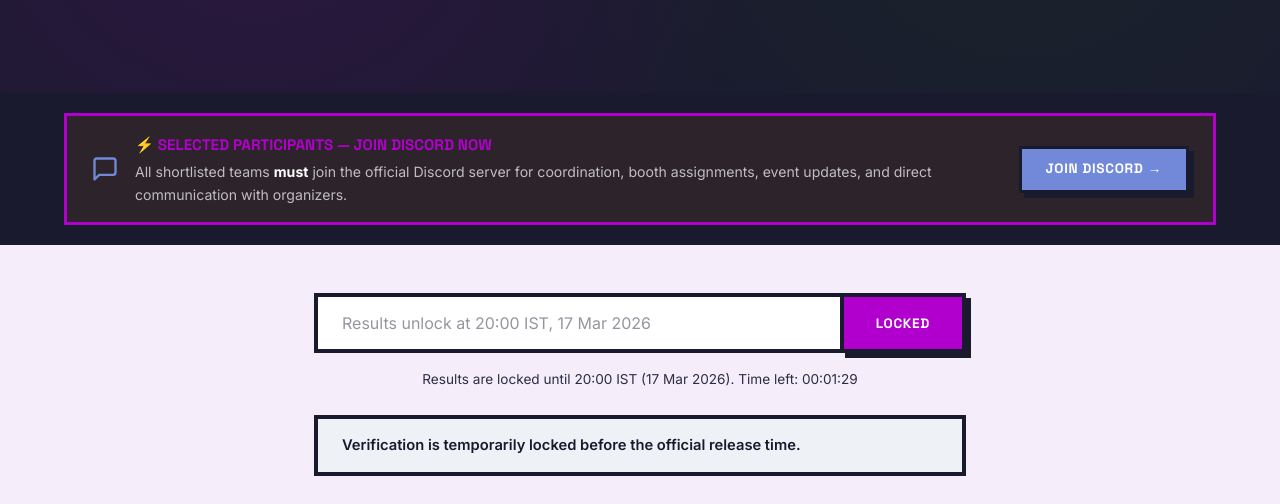
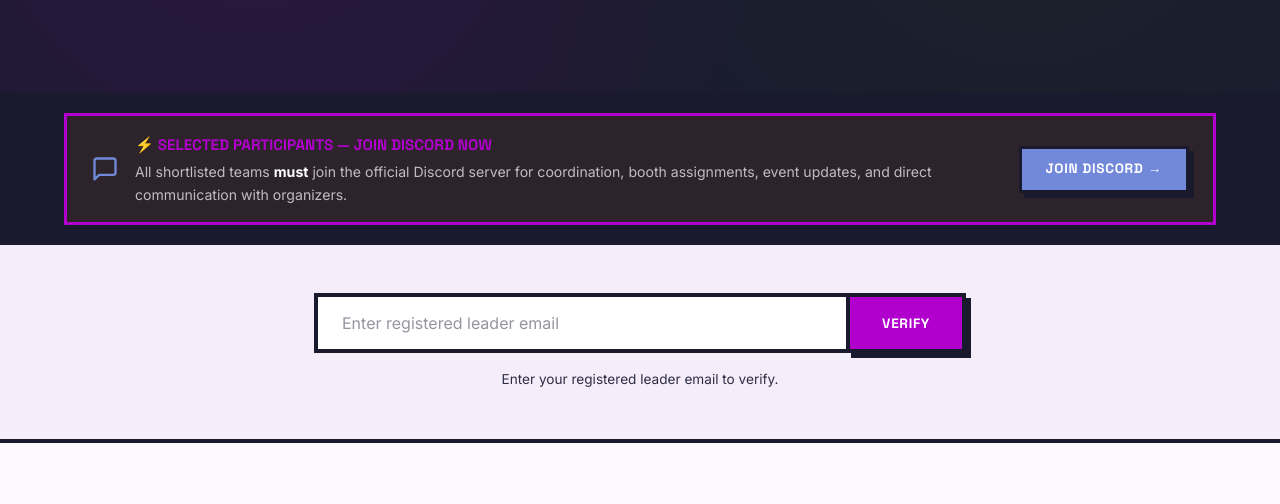
Before and after one commit to gobitsnbytes/indiainnovates, a website: page results.html in a window 1280 px wide. Shown: the part 439-943 px from the top of the page. Drawn offline with Linux system fonts and the light colour scheme.

Commit message:
Remove timer lock, allow search immediately

```diff
--- a/js/results.js
+++ b/js/results.js
@@ -84,8 +84,8 @@ document.addEventListener('DOMContentLoaded', () => {
 
   const hashSet = new Set(entries.map((item) => String(item.h || '').toLowerCase()).filter(Boolean));
 
-  // 17 Mar 2026, 20:00 IST = 17 Mar 2026, 14:30 UTC
-  const UNLOCK_AT_UTC_MS = Date.UTC(2026, 2, 17, 14, 30, 0);
+  // Timer lock removed: allow search immediately
+  // const UNLOCK_AT_UTC_MS = Date.UTC(2026, 2, 17, 14, 30, 0);
 
   function formatCountdown(msLeft) {
     const totalSec = Math.max(0, Math.floor(msLeft / 1000));
@@ -95,31 +95,9 @@ document.addEventListener('DOMContentLoaded', () => {
     return `${String(hrs).padStart(2, '0')}:${String(mins).padStart(2, '0')}:${String(secs).padStart(2, '0')}`;
   }
 
+  // Timer lock removed: allow search immediately
   function applyTimeLock() {
-    const now = Date.now();
-    if (now >= UNLOCK_AT_UTC_MS) return false;
-
-    searchInput.disabled = true;
-    searchBtn.disabled = true;
-    searchClear.disabled = true;
-    searchBtn.textContent = 'Locked';
-    searchInput.placeholder = 'Results unlock at 20:00 IST, 17 Mar 2026';
-
-    const tick = () => {
-      const remaining = UNLOCK_AT_UTC_MS - Date.now();
-      if (remaining <= 0) {
-        location.reload();
-        return;
-      }
-      if (searchMeta) {
-        searchMeta.textContent = `Results are locked until 20:00 IST (17 Mar 2026). Time left: ${formatCountdown(remaining)}`;
-      }
-      setResult('not-found', 'Verification is temporarily locked before the official release time.');
-    };
-
-    tick();
-    setInterval(tick, 1000);
-    return true;
+    return false;
   }
 
   async function sha256Hex(text) {
```
Also changed, not shown: results.html (+1 -1 lines).
